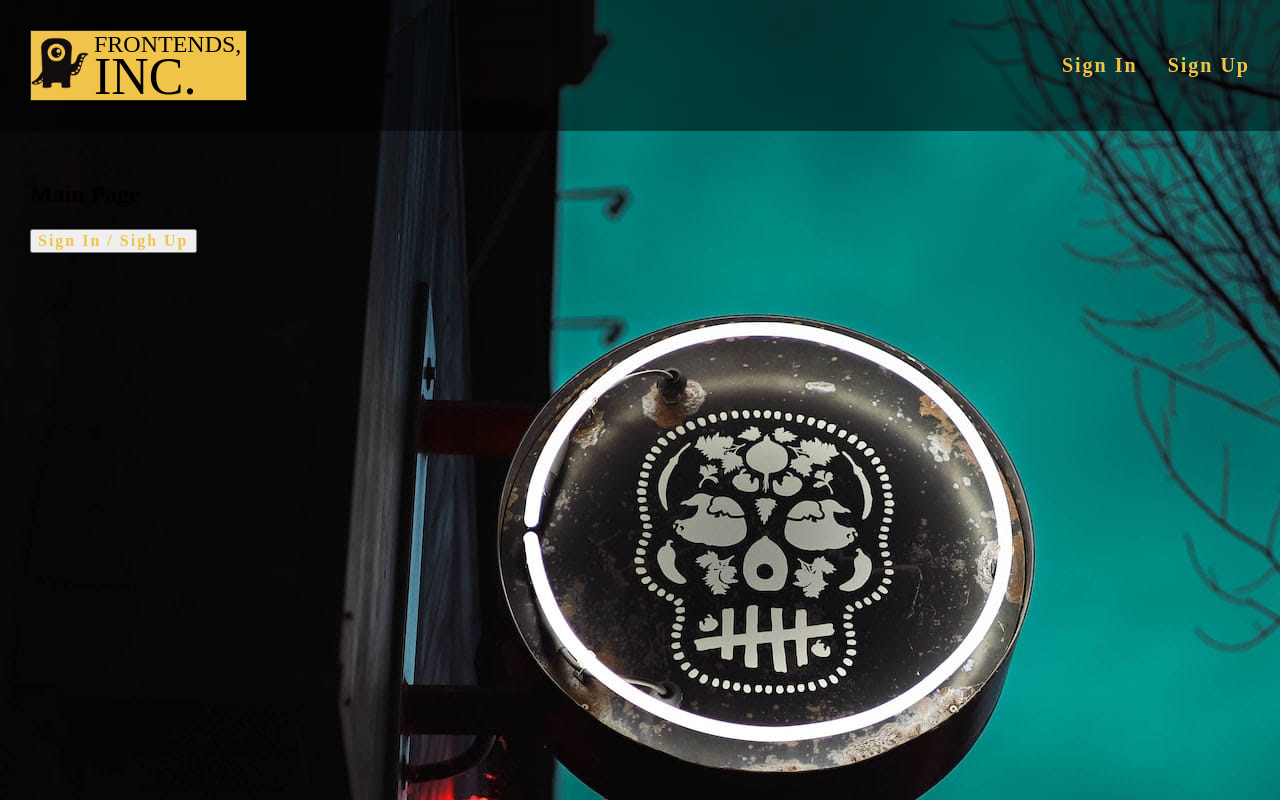
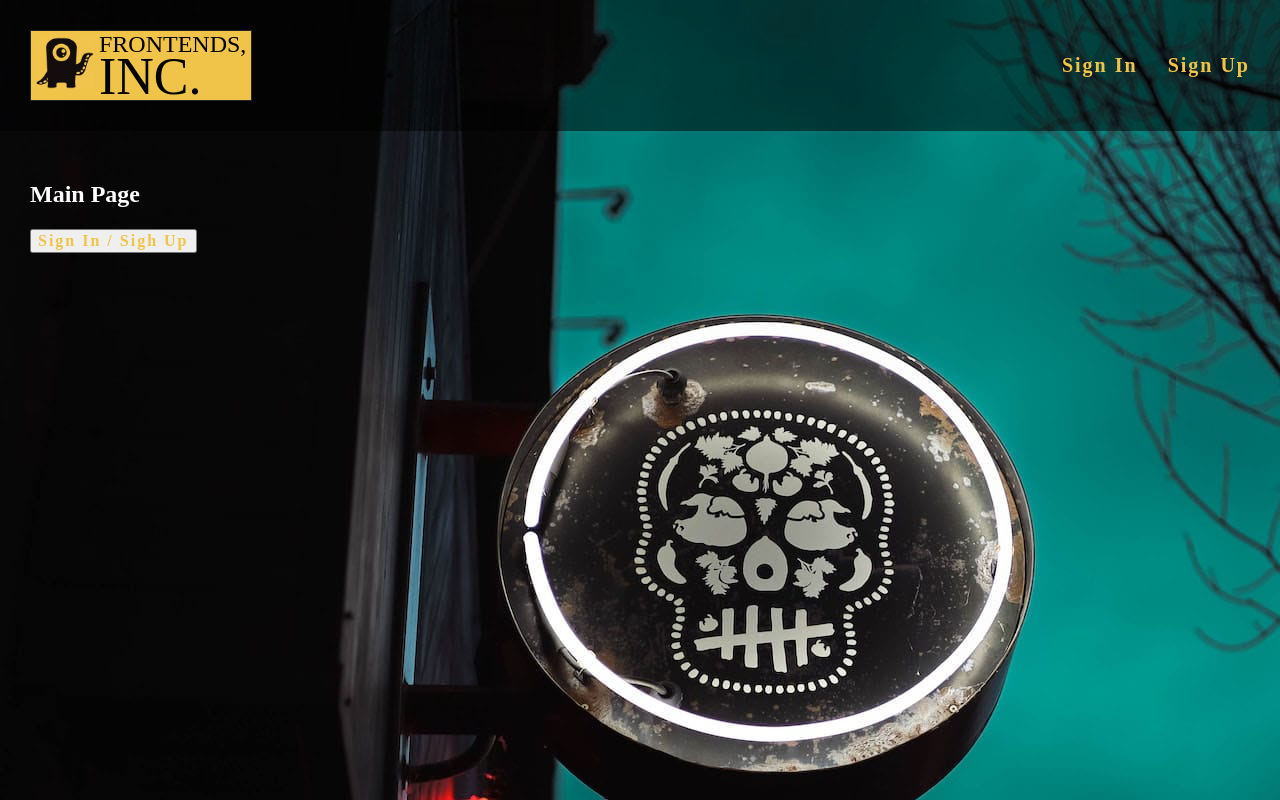
Before and after one commit to maximiloi/eCommerce-Application, a React (Vite) app in the folder monster-shop/: page / in a window 1280 px wide. Built offline with nearby package versions, Linux system fonts and the light colour scheme; a web font is replaced by a local one.

Commit message:
fix: fonts color

```diff
--- a/monster-shop/src/components/Logo/Logo.scss
+++ b/monster-shop/src/components/Logo/Logo.scss
@@ -9,12 +9,15 @@
   background-color: $color-logo-bg;
 
   font-family: $font-logo;
+  color: black;
 
   &__header {
     max-width: 220px;
     max-height: 70px;
 
     & .logo__img {
+      margin-left: 5px;
+
       & img {
         width: 58px;
         height: 52px;
--- a/monster-shop/src/index.scss
+++ b/monster-shop/src/index.scss
@@ -12,6 +12,7 @@
 #app {
   height: 100vh;
   background-image: url('./assets/images/wallpaper.jpg');
+  color: white;
 }
 
 a {
```
